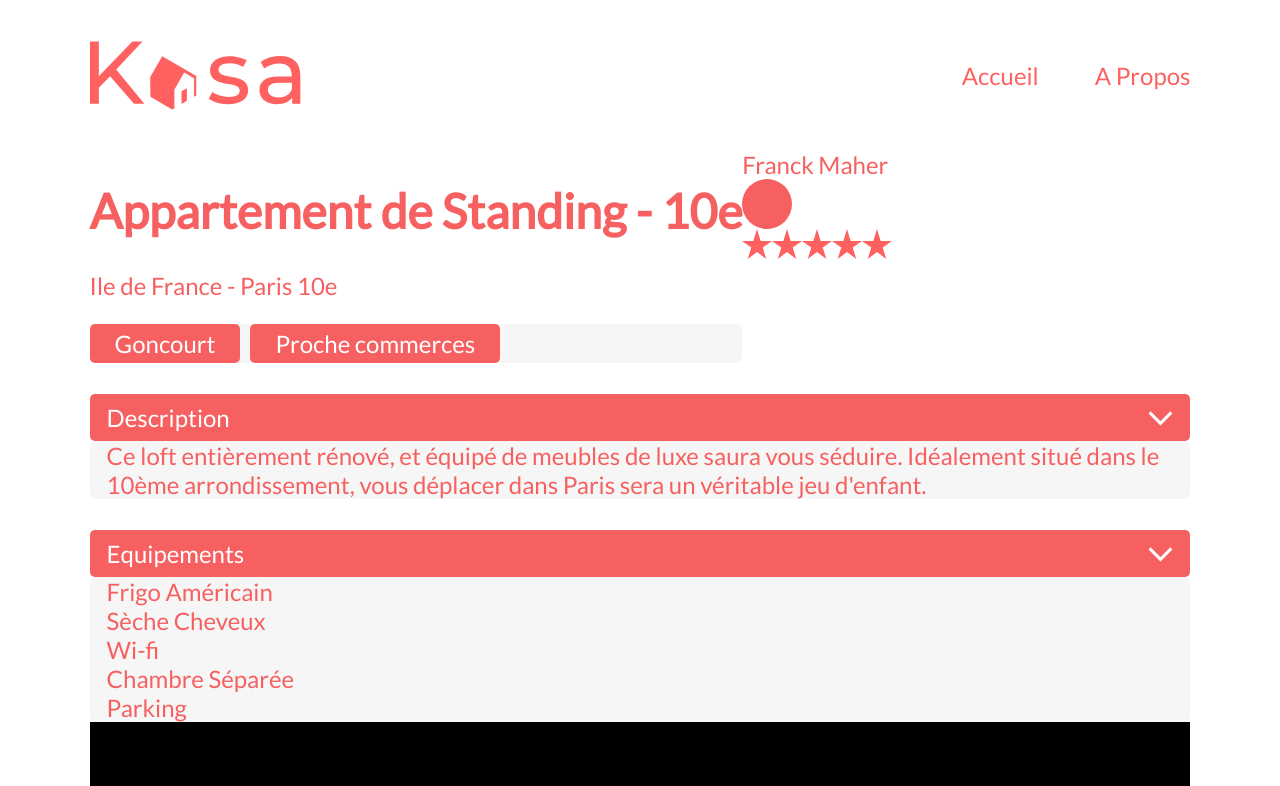
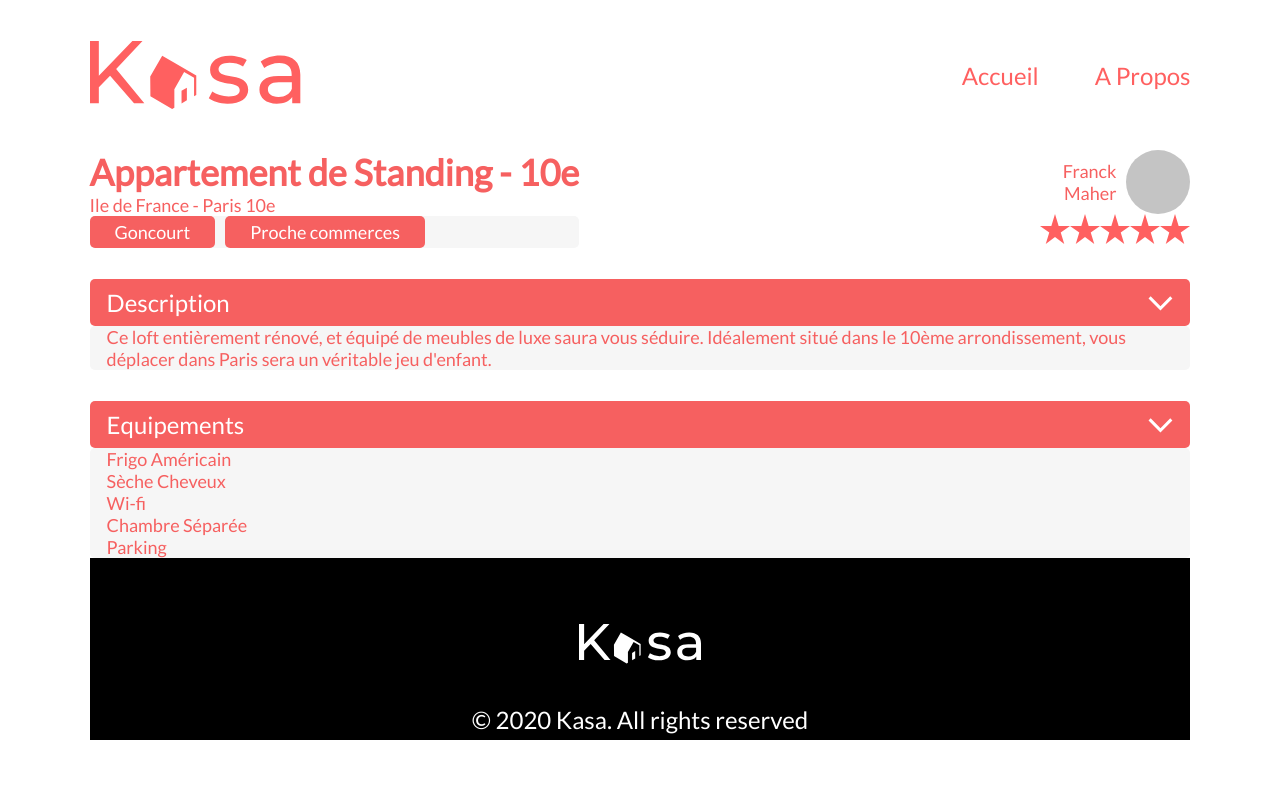
Before and after one commit to laurent-lezardon/OC-P7-Kaza, a React (Create React App) app: page /appartment/0979876d in a window 1280 px wide. Shown: the top 786 px of the page. Built offline with nearby package versions, Linux system fonts and the light colour scheme.

Commit message:
Composant HostName

```diff
--- a/src/components/Cards.jsx
+++ b/src/components/Cards.jsx
@@ -4,6 +4,7 @@ import "../styles/Cards.css";
 import { Link } from "react-router-dom";
 
 const Cards = () => {
+  // console.log(Kasas.map((k) => k.host.name));
   return (
     <ul className="cards">
       {Kasas.map((kaza) => (
--- a/src/components/Header.jsx
+++ b/src/components/Header.jsx
@@ -3,11 +3,11 @@ import { ReactComponent as Logo } from "../assets/images/logo-header.svg";
 import Navigation from "./Navigation";
 import "../styles/Header.css";
 
-const Header = () => {
+const Header = ({ page }) => {
   return (
     <header>
-      <Logo className="header-logo" />
-      <Navigation />
+      <Logo />
+      <Navigation page={page} />
     </header>
   );
 };
--- /dev/null
+++ b/src/components/HostName.jsx
@@ -0,0 +1,16 @@
+import React from "react";
+import "../styles/HostName.css";
+const HostName = ({ name }) => {
+  return (
+    <div className="appartment-hostname">
+      <div className="appartment-name">
+        <p>{name.split(" ")[0]}</p>
+        <p>{name.split(" ")[1]}</p>
+      </div>
+
+      <span className="disk"></span>
+    </div>
+  );
+};
+
+export default HostName;
--- a/src/components/Navigation.jsx
+++ b/src/components/Navigation.jsx
@@ -2,13 +2,20 @@ import React from "react";
 import { Link } from "react-router-dom";
 import "../styles/Navigation.css";
 
-const Navigation = () => {
+const Navigation = ({ page }) => {
+  console.log("page", page);
   return (
     <nav>
-      <Link className="nav-link" to="/">
+      <Link
+        className={page !== "home" ? "page-not-selected" : undefined}
+        to="/"
+      >
         Accueil
       </Link>
-      <Link className="nav-link" to="/a-propos">
+      <Link
+        className={page !== "a-propos" ? "page-not-selected" : undefined}
+        to="/a-propos"
+      >
         A Propos
       </Link>
     </nav>
--- a/src/pages/APropos.jsx
+++ b/src/pages/APropos.jsx
@@ -21,7 +21,7 @@ const APropos = () => {
 
   return (
     <div>
-      <Header />
+      <Header page="a-propos" />
       <div className="banner-a-propos"></div>
       <div className="a-propos__collapse">
         <Collapse title="Fiabilité" content={fiabiliteText} />
--- a/src/pages/Appartment.jsx
+++ b/src/pages/Appartment.jsx
@@ -1,44 +1,46 @@
 import React from "react";
-import { useParams } from "react-router-dom";
+
+import { useParams, useNavigate } from "react-router-dom";
 import Kasas from "../datas/logements.json";
 import Header from "../components/Header";
 import Footer from "../components/Footer";
 import Stars from "../components/Stars";
 import Collapse from "../components/Collapse";
+import HostName from "../components/HostName";
 import "../styles/Appartment.css";
 
 const Appartment = () => {
   const appartmentId = useParams();
-
-  const appartment = Kasas.filter((k) => k.id === appartmentId.id);
+  const navigate = useNavigate();
+  const appartment = Kasas.filter((k) => k.id === appartmentId.id)[0];
   if (appartment.length === 0) {
+    navigate("/");
   } else {
-    console.log(appartment[0]);
+    console.log(appartment);
     // const description = ["description"];
     return (
       <div>
         <Header />
         <div className="appartment-presentation">
           <div className="appartment-title">
-            <h1>{appartment[0].title}</h1>
-            <p>{appartment[0].location}</p>
+            <h1>{appartment.title}</h1>
+            <p>{appartment.location}</p>
             <ul className="appartment-tag">
-              {appartment[0].tags.map((t, key) => (
-                <li key={`tag-${key}-${appartment[0].id}`}>{t}</li>
+              {appartment.tags.map((t, key) => (
+                <li key={`tag-${key}-${appartment.id}`}>{t}</li>
               ))}
             </ul>
           </div>
           <div className="appartment-adds">
-            <span>{appartment[0].host.name}</span>
-            <span className="disk"></span>
-            <Stars rating={appartment[0].rating} />
+            <HostName name={appartment.host.name} />
+            <Stars rating={appartment.rating} />
           </div>
         </div>
         <Collapse
           title="Description"
-          content={appartment[0].description.split("@")}
+          content={appartment.description.split("@")}
         />
-        <Collapse title="Equipements" content={appartment[0].equipments} />
+        <Collapse title="Equipements" content={appartment.equipments} />
 
         <Footer />
       </div>
--- a/src/pages/Home.jsx
+++ b/src/pages/Home.jsx
@@ -6,7 +6,7 @@ import Cards from "../components/Cards";
 function Home() {
   return (
     <div className="Home">
-      <Header />
+      <Header page="home" />
       <div className="banner">
         <p>Chez vous,partout et ailleurs</p>
       </div>
--- a/src/styles/Appartment.css
+++ b/src/styles/Appartment.css
@@ -1,12 +1,6 @@
 .appartment-presentation {
   display: flex;
-}
-.disk {
-  display: inline-block;
-  height: 50px;
-  width: 50px;
-  border-radius: 50%;
-  background-color: #f66060;
+  justify-content: space-between;
 }
 
 .appartment-tag {
@@ -27,4 +21,5 @@
 .appartment-adds {
   display: flex;
   flex-direction: column;
+  justify-content: space-between;
 }
--- /dev/null
+++ b/src/styles/HostName.css
@@ -0,0 +1,21 @@
+.appartment-hostname {
+  display: flex;
+  align-items: center;
+  justify-content: end;
+}
+
+.disk {
+  display: inline-block;
+  height: 64px;
+  width: 64px;
+  border-radius: 50%;
+  background-color: #c4c4c4;
+  margin-left: 10px;
+}
+.appartment-name {
+  text-align: right;
+  justify-self: end;
+}
+.appartment-name p {
+  font-size: 18px;
+}
--- a/src/styles/Navigation.css
+++ b/src/styles/Navigation.css
@@ -1,16 +1,14 @@
-a.nav-link {
+a {
   display: inline-block;
   color: #ff6060;
   padding: 14px 28px;
   font-size: 24px;
-
-  text-decoration: none;
-}
-
-a.nav-link:active {
-  text-decoration: underline;
 }
 
 nav a:last-child {
   padding-right: 0;
 }
+
+.page-not-selected {
+  text-decoration: none;
+}
--- a/src/styles/index.css
+++ b/src/styles/index.css
@@ -9,7 +9,7 @@ body {
   font-family: Lato, sans-serif;
   -webkit-font-smoothing: antialiased;
   -moz-osx-font-smoothing: grayscale;
-  font-size: 24px;
+  font-size: 18px;
   color: #f66060;
 }
 
@@ -20,3 +20,12 @@ ul {
   padding: 0;
   border-radius: 5px;
 }
+
+p,
+h1 {
+  margin: 0;
+}
+
+h1 {
+  font-size: 36px;
+}
```
